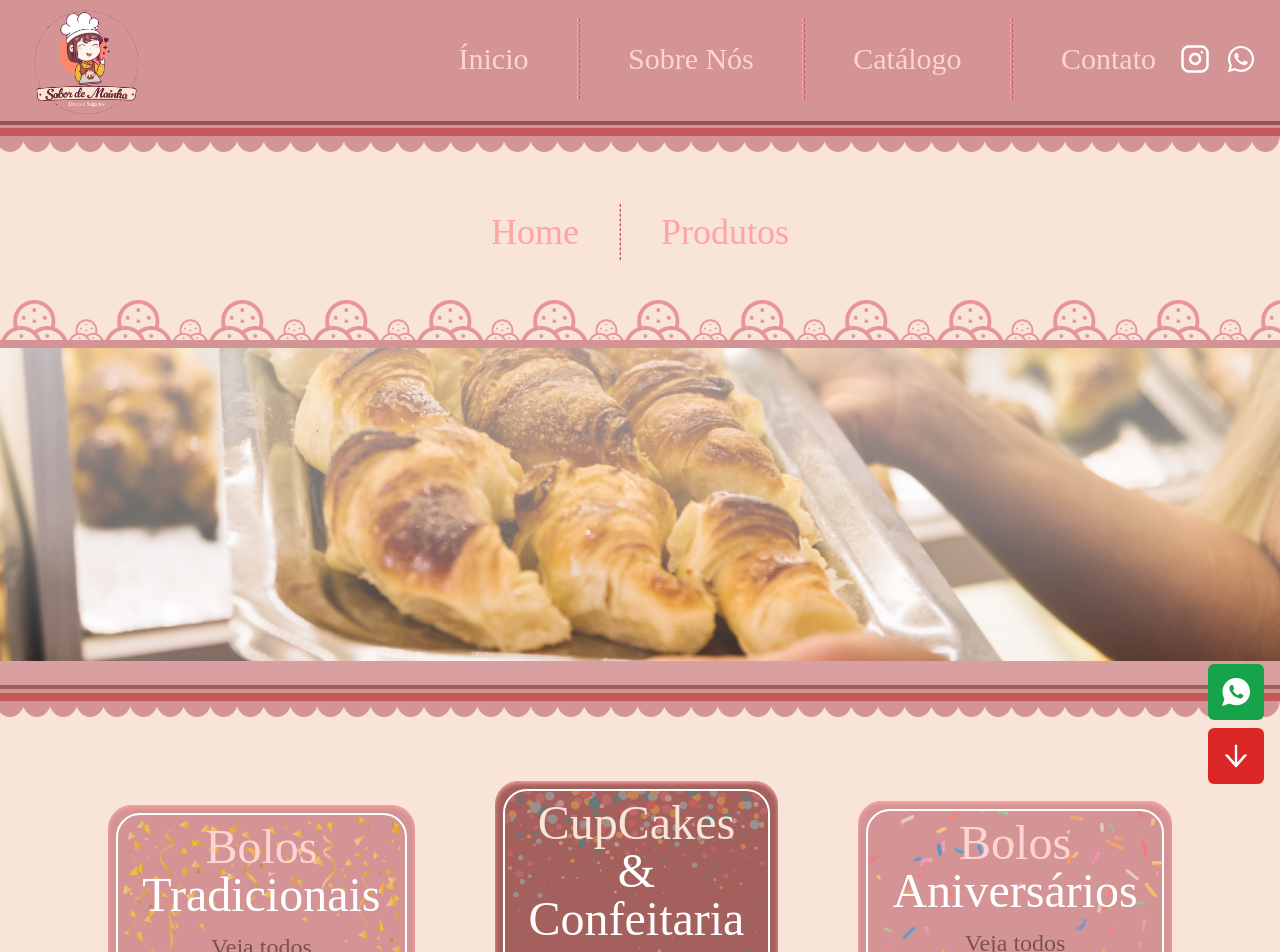
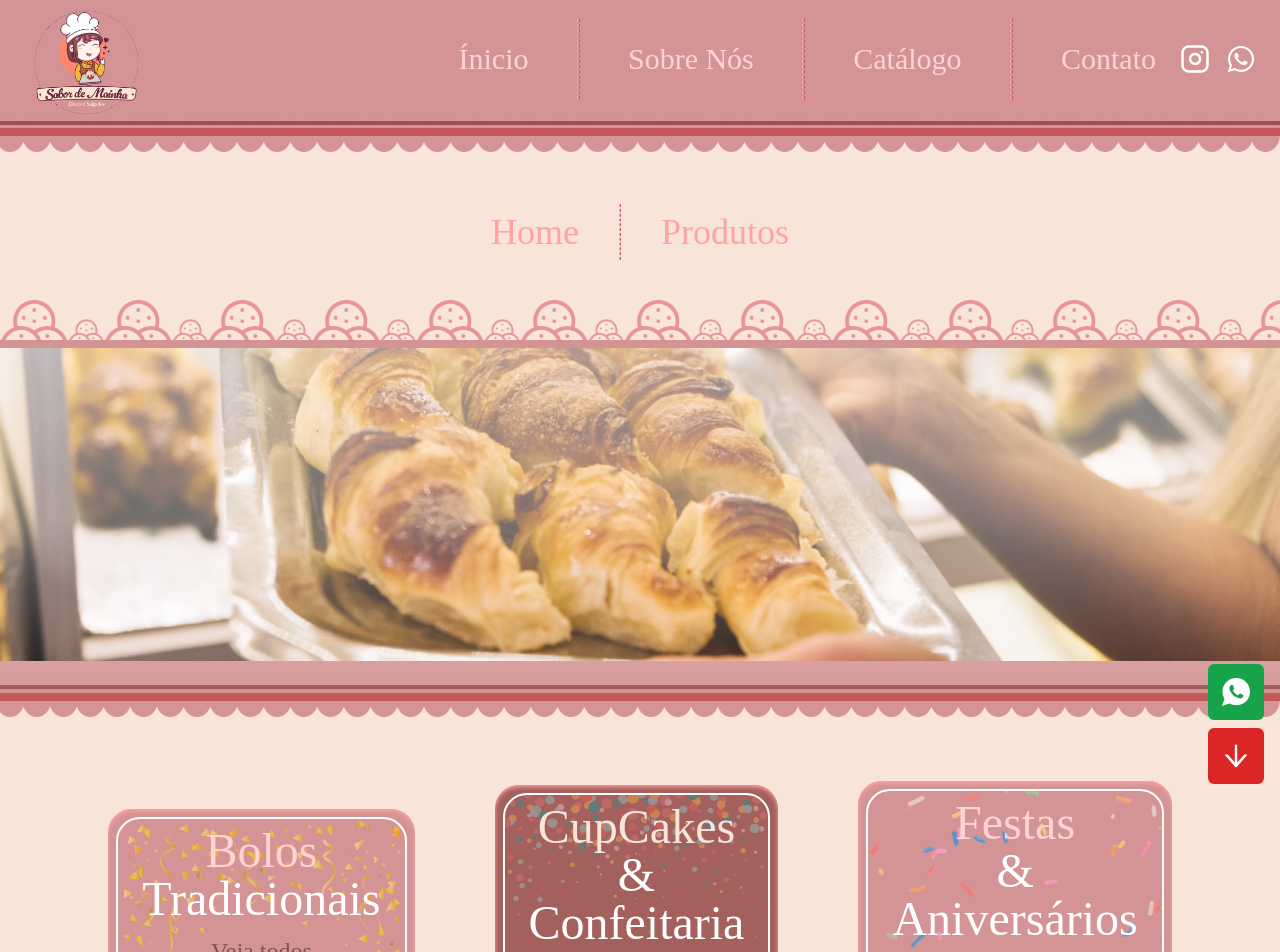
Before and after one commit to MiracleForge/SabordeMainha, a Next.js app: page / in a window 1280 px wide. Shown: the top 952 px of the page. Built offline with nearby package versions, Linux system fonts and the light colour scheme.

Commit message:
link to catalogo with filtered option from square in homepages

```diff
--- a/src/app/components/catalogo/Catalogo.tsx
+++ b/src/app/components/catalogo/Catalogo.tsx
@@ -7,6 +7,7 @@ import dataProducts from '../../../../public/assets/data/produtos.json';
 import Pagination from '@/app/components/pagination/Pagination';
 import Filter from '@/app/components/filter/Filter';
 import useFilter from '@/app/hook/useFilter';
+import { useEffect } from 'react';
 
 
 const Catalogo = () => {
@@ -22,6 +23,18 @@ const Catalogo = () => {
     setIsOrderByOpen, // Add this line
     setIsFilterOpen, // Add this line
   });
+
+  useEffect(() => {
+    // Extract type from query parameters
+    const urlParams = new URLSearchParams(window.location.search);
+    const productType = urlParams.get('type');
+
+    // Filter products based on type
+    if (productType) {
+      const filteredProducts = dataProducts.filter(product => product.type === productType);
+      setDisplayedProducts(filteredProducts);
+    }
+  }, [setDisplayedProducts]);
 
 
   return (
--- a/src/app/components/homepage/HomePage.tsx
+++ b/src/app/components/homepage/HomePage.tsx
@@ -13,7 +13,12 @@ const HomePage = () => {
   return (
     <>
         <section className='flex w-full justify-center items-center text-center font-lily-script pt-10 gap-4  lg:gap-20 px-10 lg:px-32'>
-        <Link href='/catalogodeprodutos' as='/catalogodeprodutos?type=Bolos Tradicionais' className='w-3/4 lg:w-3/5 h-auto rounded-3xl backdrop-blur-md bg-primary shadow-inner shadow-fontColor2 text-center group transition-all hover:transform hover:scale-105 duration-300'>
+        <Link   href={{
+                pathname: '/catalogodeprodutos',
+                query: { type: 'Bolos Tradicionais' },
+              }} as='/catalogodeprodutos?type=Bolos%20Tradicionais'
+              className='w-3/4 lg:w-3/5 h-auto rounded-3xl backdrop-blur-md bg-primary shadow-inner shadow-fontColor2 text-center group transition-all hover:transform hover:scale-105 duration-300'
+              >
           <div className=' m-2 border-2 border-white rounded-3xl flex flex-col items-center gap-3 relative'>
           <span className='rounded-3xl absolute w-full h-full bg-confetsGold bg-cover opacity-60 -z-10'></span>
             <h2 className='mt-2 text-base md:text-4xl lg:text-5xl text-white px-2 md:px-6'><span className='text-fontColor1'>Bolos</span> <br />Tradicionais</h2>
@@ -21,7 +26,12 @@ const HomePage = () => {
             <GiStairsCake size='3rem' className='mb-2 md:mb-0 group-hover:animate-bounce text-quartenary'/>
           </div>
         </Link>
-        <Link href={'/errors/Error404'} className='w-2/3 lg:w-3/4 h-auto rounded-3xl  backdrop-blur-md bg-linebaseColor/90 shadow-inner shadow-fontColor2 text-center group transition-all hover:transform hover:scale-105 duration-300'>
+        <Link href={{
+                pathname: '/catalogodeprodutos',
+                query: { type: 'Confeitaria' },
+              }} as='/catalogodeprodutos?type=Confeitaria'
+               className='w-2/3 lg:w-3/4 h-auto rounded-3xl  backdrop-blur-md bg-linebaseColor/90 shadow-inner shadow-fontColor2 text-center group transition-all hover:transform hover:scale-105 duration-300'
+               >
           <div className=' m-2 border-2 border-white rounded-3xl flex flex-col items-center gap-3 relative'>
             <span className='rounded-3xl absolute w-full h-full bg-confetsCupeCake bg-cover opacity-40 -z-10'></span>
             <h2 className='mt-2 text-base md:text-4xl lg:text-5xl text-white px-2 md:px-6'><span className='text-quartenary'>CupCakes</span><br />& Confeitaria</h2>
@@ -29,10 +39,15 @@ const HomePage = () => {
             <RiCake3Fill size='3rem' className='group-hover:animate-bounce duration-30 text-quartenary'/>
           </div>
         </Link>
-        <Link href={'/errors/Error404'} className='w-3/4 lg:w-3/5 h-auto rounded-3xl  backdrop-blur-md bg-primary shadow-inner shadow-fontColor2 text-center group transition-all hover:transform hover:scale-105 duration-300'>
+        <Link href={{
+                pathname: '/catalogodeprodutos',
+                query: { type: 'Salgados' },
+              }}as='/catalogodeprodutos?type=Salgados'
+              className='w-3/4 lg:w-3/5 h-auto rounded-3xl  backdrop-blur-md bg-primary shadow-inner shadow-fontColor2 text-center group transition-all hover:transform hover:scale-105 duration-300'
+              >
           <div className=' m-2 border-2 border-white rounded-3xl flex flex-col items-center gap-3 relative'>
           <span className='rounded-3xl absolute w-full h-full bg-confets bg-cover opacity-60 -z-10'></span>
-            <h2 className='mt-2 text-base md:text-4xl lg:text-5xl text-white px-2 md:px-6'><span className='text-fontColor1'>Bolos</span> <br />Aniversários</h2>
+            <h2 className='mt-2 text-base md:text-4xl lg:text-5xl text-white px-2 md:px-6'><span className='text-fontColor1'>Festas</span> <br />& Aniversários</h2>
             <small className='text-2xl text-footer/60'>Veja todos</small>
             <FaBirthdayCake size='3rem' className='mb-2 mb:mb-0 group-hover:animate-bounce text-quartenary'/>
           </div>
```
Also changed, not shown: src/app/(client)/catalogodeprodutos/page.tsx (line endings or trailing spaces), src/app/hook/useFilter.ts (line endings or trailing spaces).
